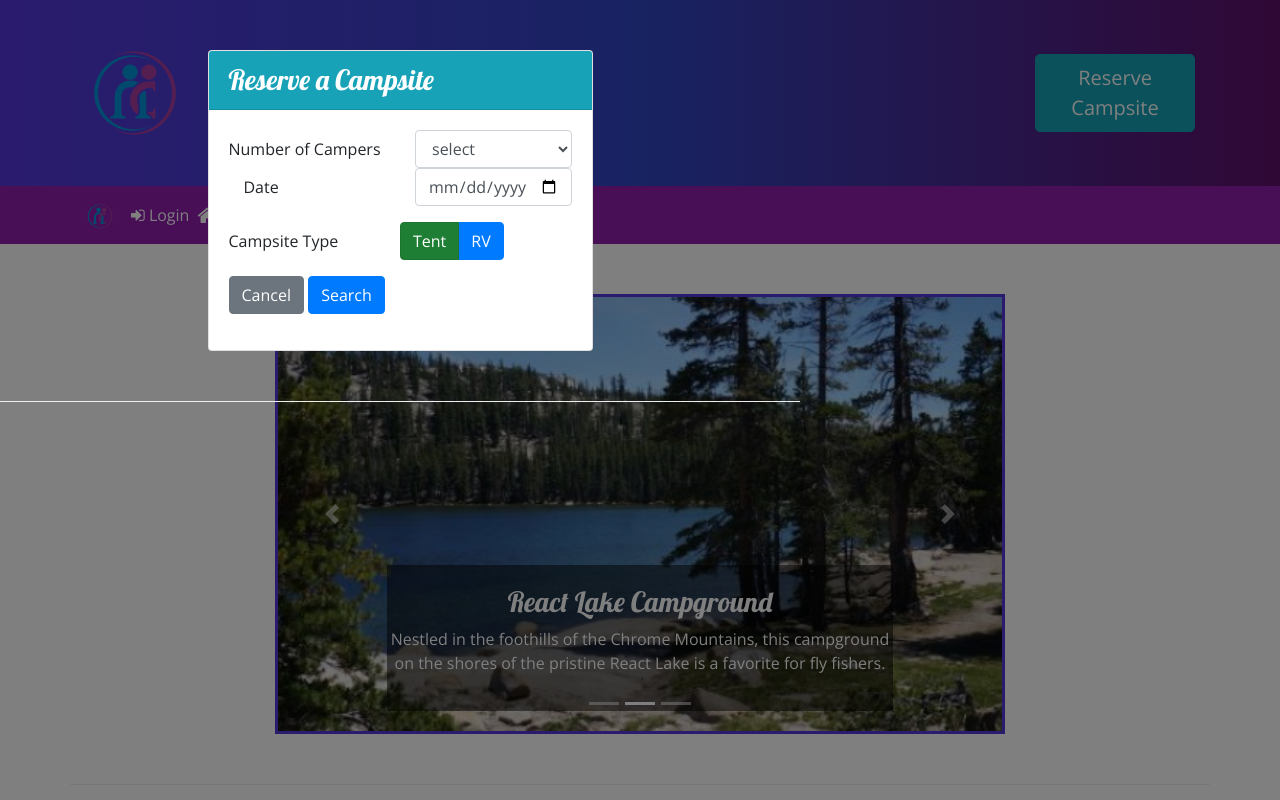
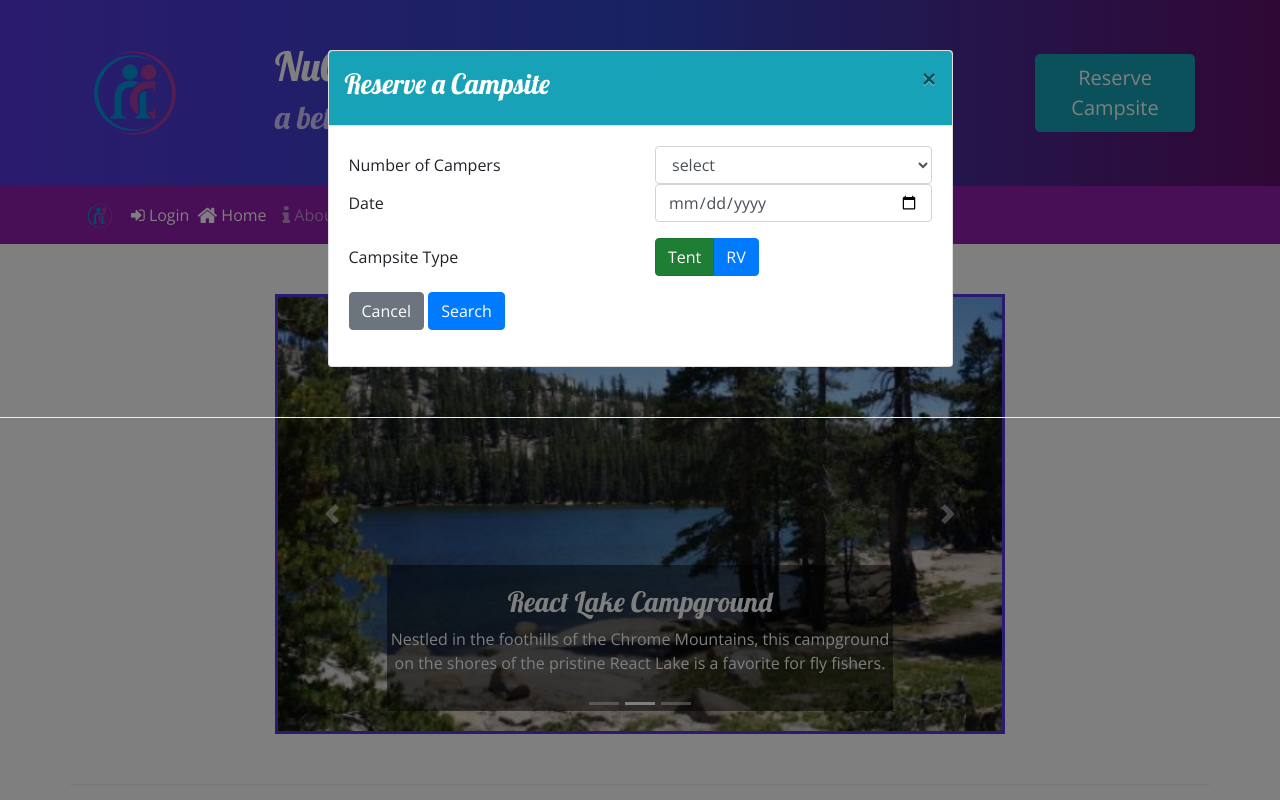
Before and after one commit to yadig69/nucamp, a website: page index.html in a window 1280 px wide. Both pictures are taken after a click on the link "Reserve Campsite". Shown: the top 800 px of the page. Drawn offline with nearby package versions, Linux system fonts and the light colour scheme.

Commit message:
Week 3 Assignments trying to get rid of white border around reserve model

```diff
--- a/index.html
+++ b/index.html
@@ -42,11 +42,14 @@
 
     <!-- reserveModal -->
 
-    <div id="reserveModal" class="modal modal-lg">
+    <div id="reserveModal" class="modal fade">
         <div class="row row-content align-center">
             <div class="col col-sm-6 mx-auto">
                 <div class="card">
-                    <h3 class="card-header text-white bg-info">Reserve a Campsite</h3>
+                    <div class="bg-info modal-header">
+                        <h3 class="text-white">Reserve a Campsite</h3>
+                        <button type="button" class="close" data-dismiss="modal">&times;</button>
+                    </div>
                     <div class="card-body">
                         <form id="reserveForm">
                             <div class="row">
@@ -66,7 +69,7 @@
 
                             <div class="row form-group ">
                                 <div class="col-sm-6">
-                                    <label class="col col-form-label" for="date">Date</label>
+                                    <label class="col-form-label" for="date">Date</label>
                                 </div>
                                 <div class="col-sm-6 ">
                                     <input class="form-control" type="date" name="date" id="date" placeholder="mm/dd/yyyy" />
@@ -75,11 +78,11 @@
                             </div>
 
                             <div class="form-group row">
-                                <div class="col-sm-6">
+                                <div class="col col-sm-6">
                                     <label class="col-form-label">Campsite Type</label>
                                 </div>
 
-                                <div class="col2 btn-group btn-group-toggle" data-toggle="buttons">
+                                <div class="col-2 btn-group btn-group-toggle" data-toggle="buttons">
                                     <label class="btn btn-success active">
                                          <input type="radio" name="siteType" id="siteTent" value="tent" checked> Tent
                                     </label>
@@ -136,12 +139,12 @@
         </div>
     </nav>
 
-    <!-- Modal -->
+    <!-- login Modal -->
 
     <div id="loginModal" class="modal fade" role="dialog">
         <div class="modal-dialog" role="document">
             <div class="modal-content">
-                <div class="modal-header">
+                <div class="bg-info modal-header">
                     <h3 class="modal-title">Login</h3>
                     <button type="button" class="close" data-dismiss="modal">&times;</button>
                 </div>
@@ -175,7 +178,7 @@
         </div>
     </div>
 
-    <!-- Modal close -->
+    <!-- Login Modal close -->
 
     <div class="container">
 
@@ -300,49 +303,7 @@
             </div>
         </div>
 
-        <!-- card -->
 
-        <!-- <div class="row row-content align-center">
-            <div class="col col-sm-6 mx-auto">
-                <div class="card">
-                    <h3 class="card-header text-white bg-info">Reserve a Campsite</h3>
-                    <div class="card-body">
-                        <form id="reserveForm">
-                            <div class="row">
-                                <label class="col-sm-6 col-form-label">Number of Campers</label>
-                                <div class="col-sm-6 ">
-                                    <select class="form-control " name="numCampers " id="numCampers ">
-                                    <option value=" ">select</option>
-                                    <option value="1 ">1</option>
-                                    <option value="2 ">2</option>
-                                    <option value="3 ">3</option>
-                                    <option value="4 ">4</option>
-                                    <option value="5 ">5</option>
-                                    <option value="6 ">6</option>
-                                 </select>
-                                </div>
-                            </div>
-
-                            <div class="row form-group ">
-                                <label class="col col-form-label" for="date">Date</label>
-                                <div class="col-sm-6 ">
-                                    <input class="form-control" type="date" name="date" id="date" placeholder="mm/dd/yyyy" />
-                                </div>
-
-                            </div>
-                            <div class="row ">
-
-                                <div class="col ">
-                                    <a href="# "><button type="button " class="btn btn-info ">Search</button></a>
-                                </div>
-
-                            </div>
-                        </form>
-                    </div>
-                </div>
-            </div>
-        </div> -->
-        <!-- card close -->
     </div>
 
     <footer class="site-footer ">
```
